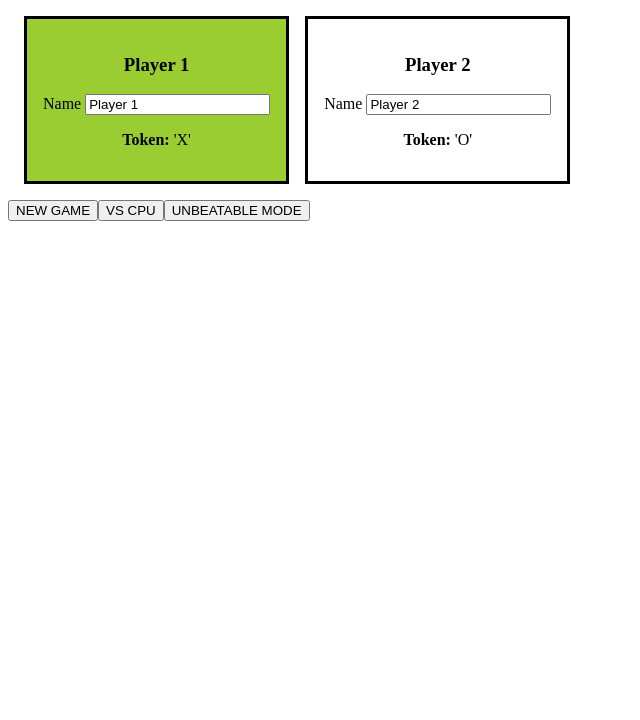
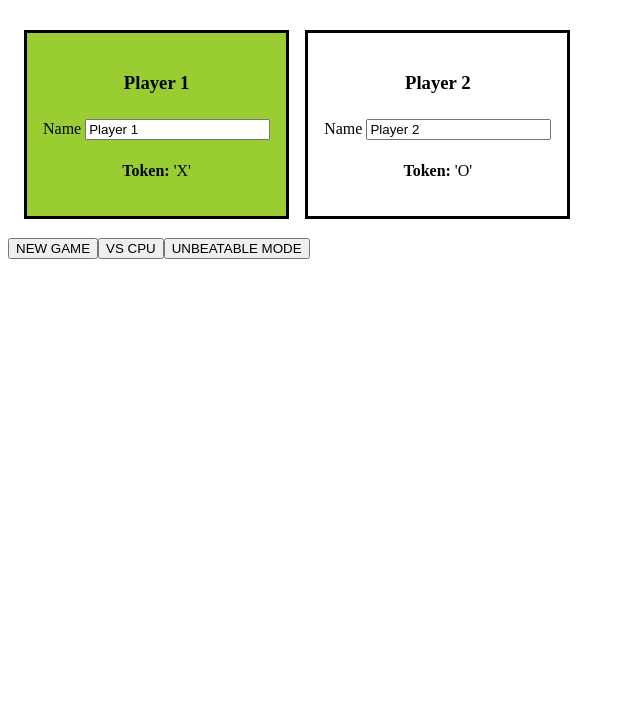
Before and after one commit to emShalaby/Tic-Tac-Toe, a plain HTML site: page index.html in a window 1280 px wide. Shown: the part 80-800 px from the top of the page, without its empty margins (0-640 px from the left). Drawn offline with Linux system fonts and the light colour scheme.

Commit message:
style: increase linehight

```diff
--- a/stylesheet.css
+++ b/stylesheet.css
@@ -2,7 +2,9 @@
   box-sizing: border-box;
   user-select: none;
 }
-
+body{
+  line-height: 1.6;
+}
 .board {
   display: grid;
   grid-template-columns: 1fr auto 1fr auto 1fr;
```
